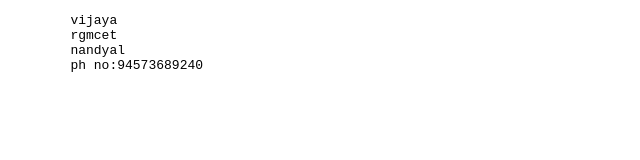
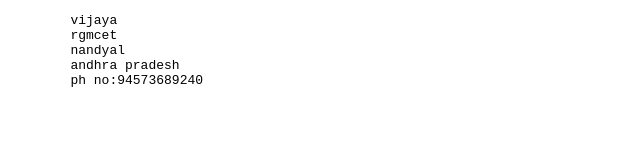
Before and after one commit to vijaya955/project1, a plain HTML site: page index.html in a window 1280 px wide. Shown: the whole page, without its empty margins (0-640 px from the left). Drawn offline with Linux system fonts and the light colour scheme.

Commit message:
Update index.html

```diff
--- a/index.html
+++ b/index.html
@@ -10,6 +10,7 @@
         vijaya
         rgmcet
         nandyal
+        andhra pradesh
         ph no:94573689240
     </pre>
 </body>
```
